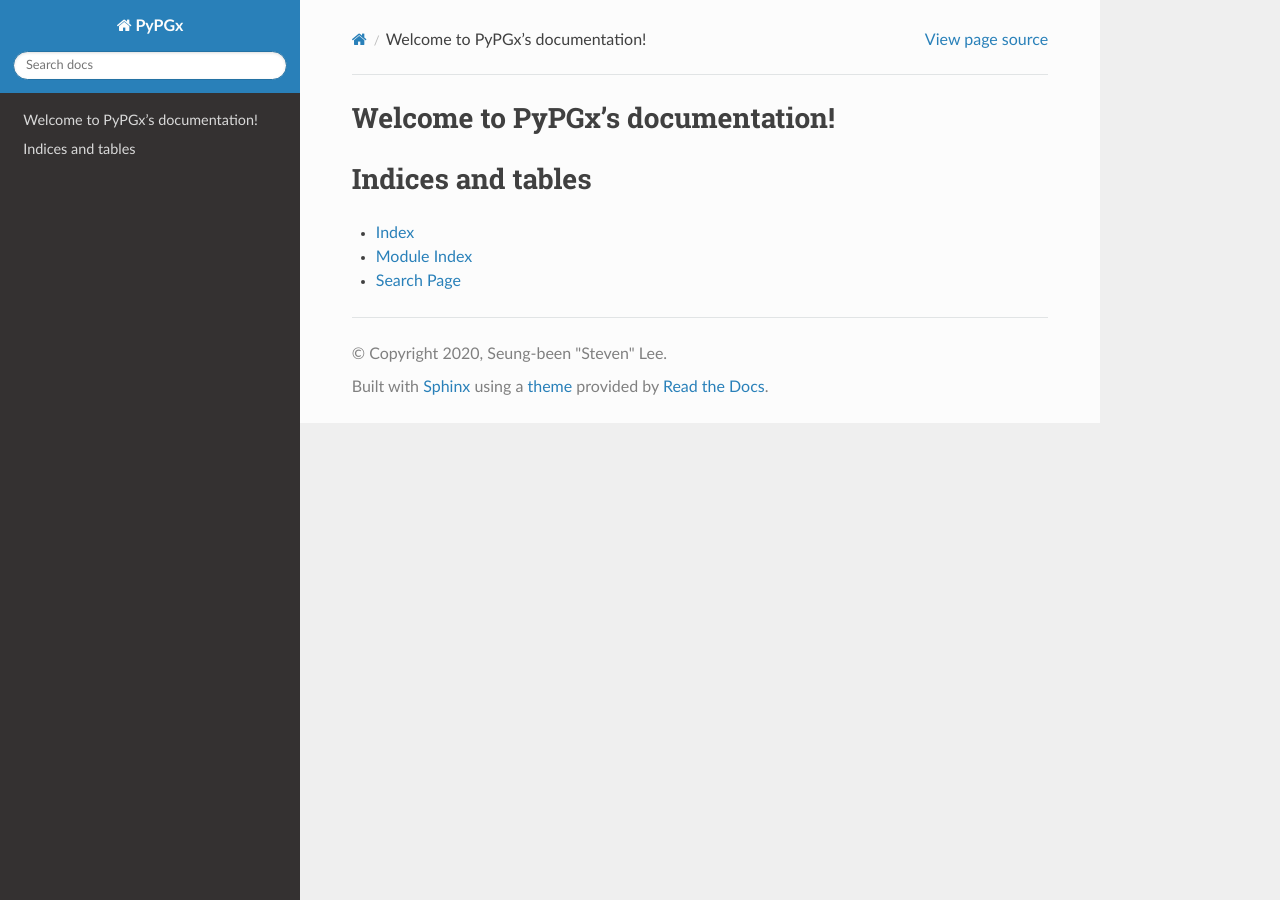
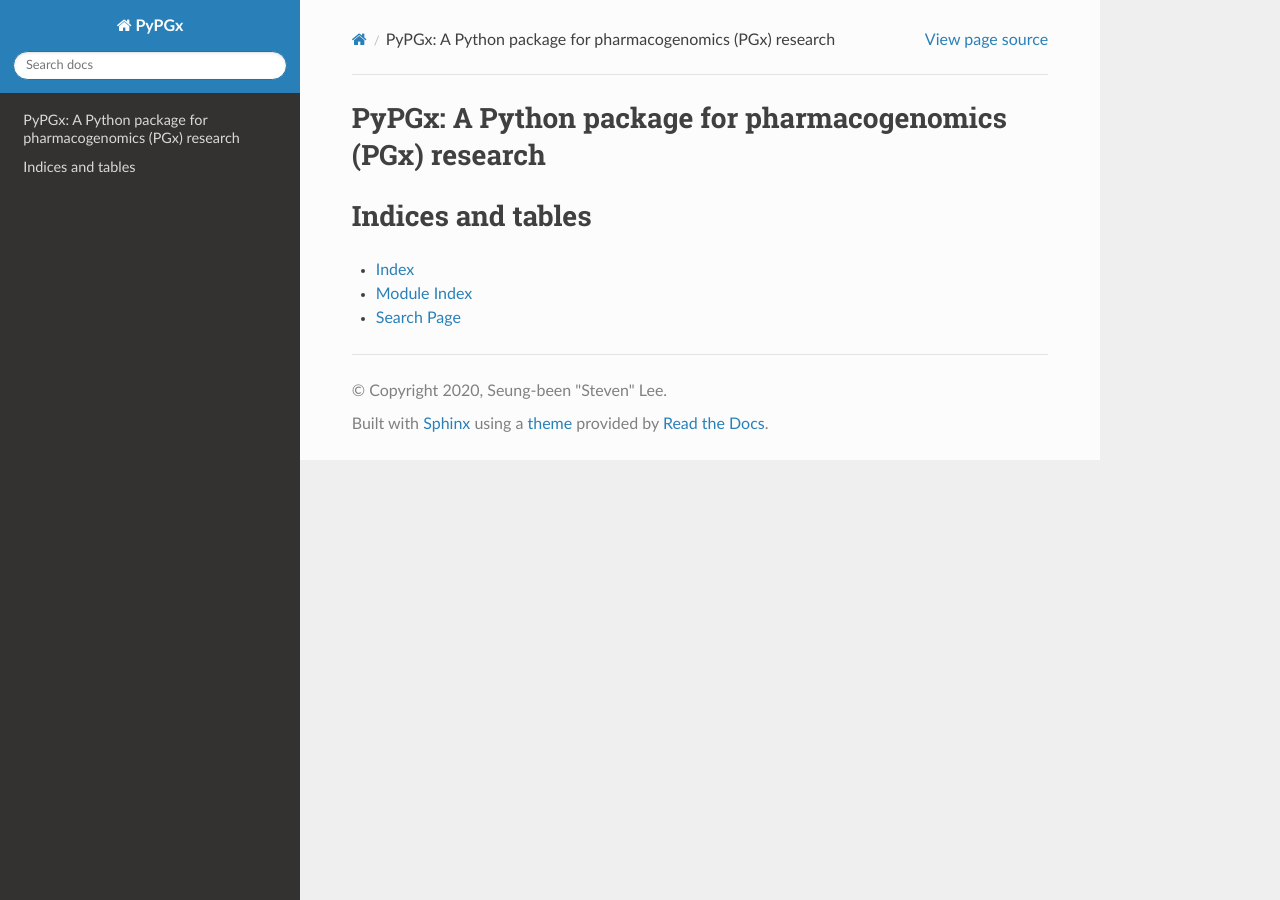
Before and after one commit to sbslee/pypgx, a Sphinx documentation site: the page built from docs/index.rst, in a window 1280 px wide. Built offline with Sphinx 7.4.7 and the Read the Docs theme 2.0.0, drawn with Linux system fonts in a browser that asks for light colours.

Commit message:
Update index.rst

```diff
--- a/docs/index.rst
+++ b/docs/index.rst
@@ -1,10 +1,5 @@
-.. PyPGx documentation master file, created by
-   sphinx-quickstart on Fri Jun 26 09:20:29 2020.
-   You can adapt this file completely to your liking, but it should at least
-   contain the root `toctree` directive.
-
-Welcome to PyPGx's documentation!
-=================================
+PyPGx: A Python package for pharmacogenomics (PGx) research
+===========================================================
 
 .. toctree::
    :maxdepth: 2
```
